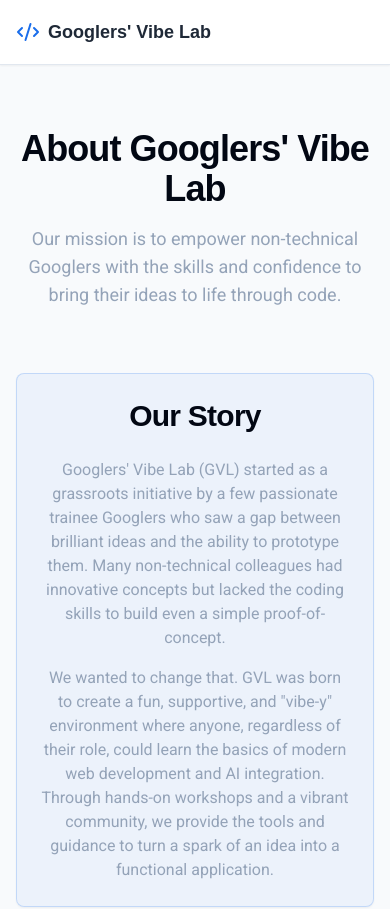
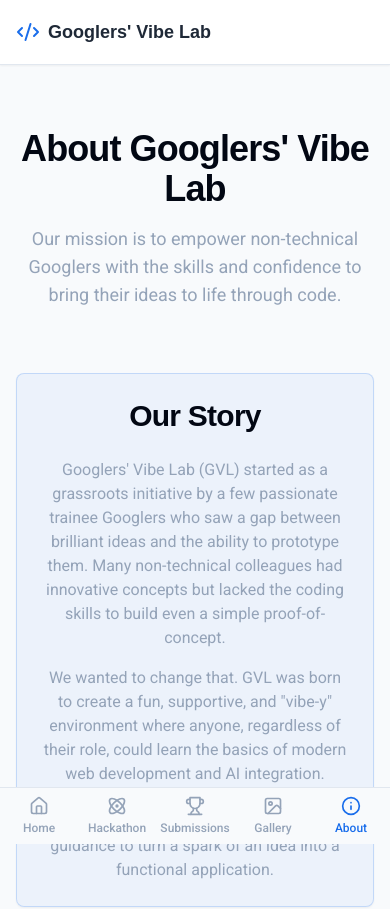
Before and after one commit to abiya-ai/GVL2025, a Next.js app: page /about in a window 390 px wide. Shown: the top 909 px of the page. Built offline with nearby package versions, Linux system fonts and the light colour scheme; a web font is replaced by a local one.

Commit message:
I see there is both hamburger menu and bottom navigation view when in mo

```diff
--- a/src/app/layout.tsx
+++ b/src/app/layout.tsx
@@ -4,6 +4,7 @@
 import { Toaster } from '@/components/ui/toaster';
 import { Header } from '@/components/layout/header';
 import { Footer } from '@/components/layout/footer';
+import BottomNav from '@/components/layout/bottom-nav';
 
 export const metadata: Metadata = {
   title: "Googlers' Vibe Lab",
@@ -24,9 +25,10 @@
       >
         <div className="relative flex min-h-screen flex-col">
           <Header />
-          <main className="flex-1">{children}</main>
+          <main className="flex-1 pb-16 md:pb-0">{children}</main>
           <Footer />
         </div>
+        <BottomNav />
         <Toaster />
       </body>
     </html>
--- /dev/null
+++ b/src/components/layout/bottom-nav.tsx
@@ -0,0 +1,47 @@
+"use client";
+import Link from "next/link";
+import { usePathname } from "next/navigation";
+import { Home, Trophy, Image as ImageIcon, Code, Info, Atom } from "lucide-react";
+import { cn } from "@/lib/utils";
+
+const navItems = [
+    { href: "/", label: "Home", icon: Home },
+    { href: "/hackathon", label: "Hackathon", icon: Atom },
+    { href: "/hackathon/submissions", label: "Submissions", icon: Trophy },
+    { href: "/gallery", label: "Gallery", icon: ImageIcon },
+    { href: "/about", label: "About", icon: Info },
+];
+
+export default function BottomNav() {
+    const pathname = usePathname();
+
+    // Hide bottom nav on specific pages if needed
+    if (pathname.includes("/admin")) {
+        return null;
+    }
+
+    return (
+        <nav className="md:hidden fixed bottom-0 left-0 right-0 bg-background border-t z-50">
+            <div className="flex justify-around">
+                {navItems.map(({ href, label, icon: Icon }) => {
+                    const isActive = pathname === href || (href !== "/" && pathname.startsWith(href));
+                    return (
+                        <Link
+                            key={href}
+                            href={href}
+                            className={cn(
+                                "flex flex-col items-center justify-center w-full py-2 text-xs font-medium transition-colors",
+                                isActive
+                                    ? "text-primary"
+                                    : "text-muted-foreground hover:text-primary"
+                            )}
+                        >
+                            <Icon className="h-5 w-5 mb-1" />
+                            <span>{label}</span>
+                        </Link>
+                    );
+                })}
+            </div>
+        </nav>
+    );
+}
```
